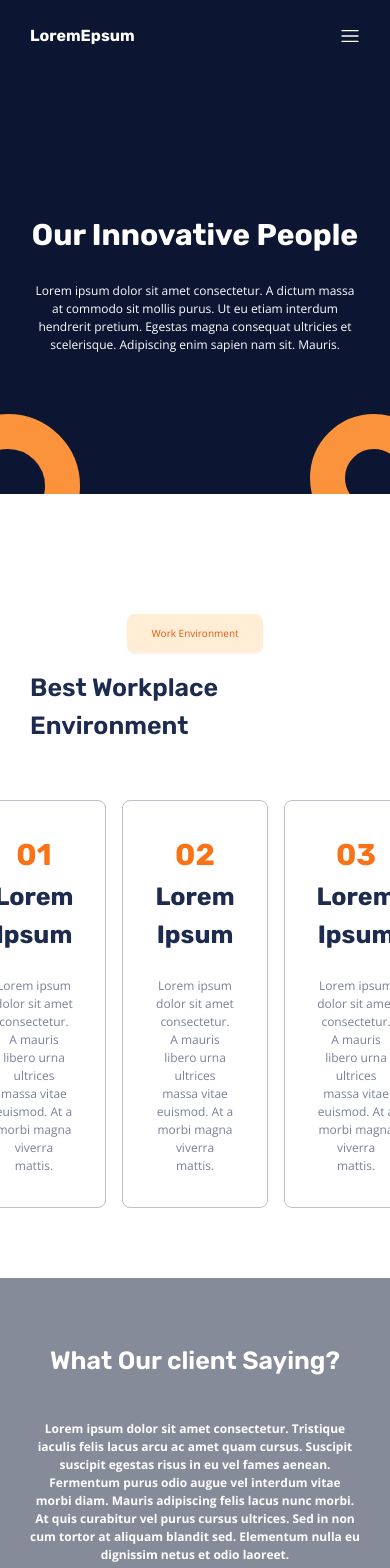
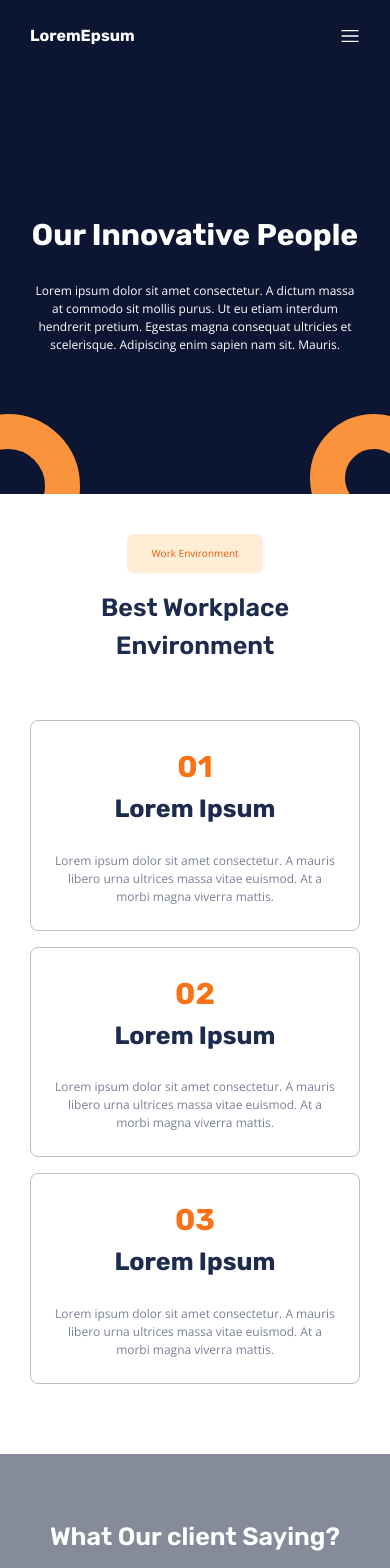
Before and after one commit to dazzlerabhi30800/wcs-ida, a React (Vite) app: page /people in a window 390 px wide. Shown: the top 1568 px of the page. Built offline with nearby package versions, Linux system fonts and the light colour scheme.

Commit message:
our people page made responsive

```diff
--- a/src/Components/Overview.jsx
+++ b/src/Components/Overview.jsx
@@ -4,7 +4,7 @@ import Para1 from "../styles/Para1";
 
 const Overview = () => {
   return (
-    <section className={`mt-[40px] md:mt-[80px] lg:mt-[120px]`}>
+    <section className={`${styles.marginT2}`}>
       <div
         className={`${styles.marginX} ${styles.flexResponsiveLarge} lg:items-center gap-12 sm:gap-16 lg:[&>div]:basis-1/2 xl:gap-[86px]`}
       >
--- a/src/Components/WorkEnvironment.jsx
+++ b/src/Components/WorkEnvironment.jsx
@@ -7,20 +7,20 @@ import Para1 from "../styles/Para1";
 const WorkEnvironment = () => {
   const { workEnvironmentData } = useGlobalContext();
   return (
-    <section className={`mt-[120px]`}>
+    <section className={`${styles.marginT2}`}>
       <div
-        className={`${styles.marginX} ${styles.flexCol} items-center gap-14`}
+        className={`${styles.marginX} ${styles.flexCol} text-center items-center gap-14`}
       >
         <SectionHeader
           align="center"
           title="Work Environment"
           heading="Best Workplace Environment"
         />
-        <div className={`flex gap-4`}>
+        <div className={`grid grid-cols-1 sm:grid-cols-2 md:grid-cols-3 gap-4 sm:gap-3 lg:gap-4`}>
           {workEnvironmentData?.map((data, index) => (
             <div
               key={index}
-              className={`${styles.flexCol} items-center transition-all hover:bg-darkBlue hover:text-white text-blue border border-lightBlue/50 rounded-lg text-center p-8 gap-6`}
+              className={`${styles.flexCol} items-center transition-all hover:bg-darkBlue hover:text-white text-blue border border-lightBlue/50 rounded-lg text-center p-6 sm:p-4 md:p-6 lg:p-8 gap-6`}
             >
               <div className={`${styles.flexCol} items-center`}>
                 <h1 className={`${fontStyles.h1} text-orange-500 font-bold`}>
--- a/src/style.jsx
+++ b/src/style.jsx
@@ -28,6 +28,7 @@ export const styles = {
 
   marginX: "mx-[30px] sm:mx-[50px] md:mx-[70px] lg:mx-[104px]",
   marginT: "mt-[70px] md:mt-[120px] lg:mt-[160px]",
+  marginT2: "mt-[40px] md:mt-[80px] lg:mt-[120px]",
 
   marginY: "my-[70px] md:my-[120px]  lg:my-[160px]",
   gapBetween: "gap-[30px] md:gap-[50px]",
```
